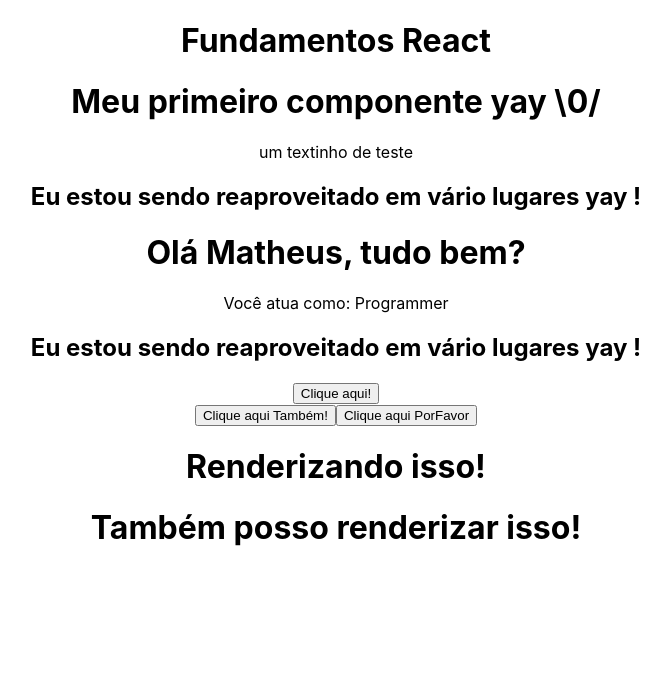
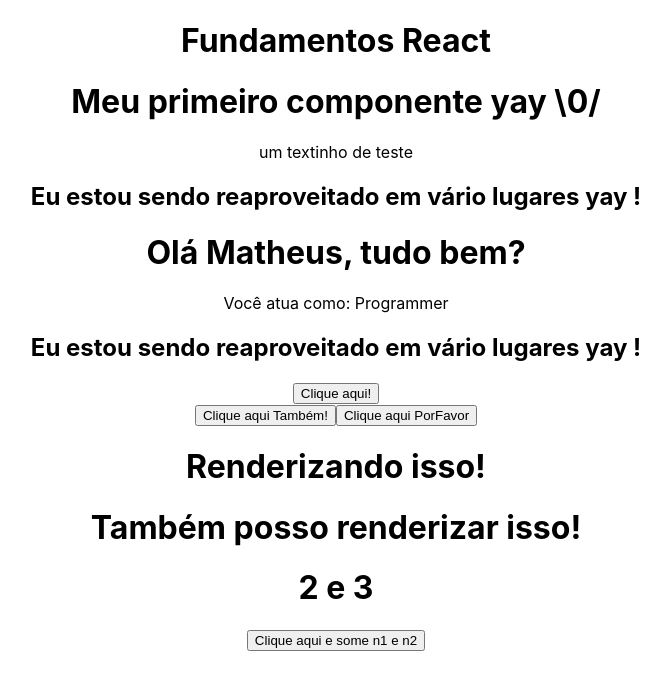
Before and after one commit to Vitoria-Cardoso/LearningReact, a React (Create React App) app in the folder 2_fundamentos/fundamentos/: page / in a window 1280 px wide. Shown: the top 690 px of the page, without its empty margins (304-974 px from the left). Built offline with nearby package versions, Linux system fonts and the light colour scheme.

Commit message:
Desafio 2

```diff
--- a/2_fundamentos/fundamentos/src/App.js
+++ b/2_fundamentos/fundamentos/src/App.js
@@ -3,6 +3,7 @@
 import MyComponent from './components/MyComponent'
 import TemplateExpressions from './components/TemplateExpressions'
 import Events from './components/Events'
+import Challenge from './components/Challenge'
 
 // style CSS
 import './App.css'
@@ -15,6 +16,7 @@
       <TemplateExpressions />
       <MyComponent />
       <Events />
+      <Challenge />
     </div>
   )
 }
--- /dev/null
+++ b/2_fundamentos/fundamentos/src/components/Challenge.js
@@ -0,0 +1,20 @@
+const Challenge = () => {
+  //Declara n1 e n2 e efetua a soma deles para o botao
+  const n1 = 2
+  const n2 = 3
+  const handleSoma = e => {
+    console.log(n1 + n2)
+  }
+
+  return (
+    <div>
+      {/* Mostra n1 e n2 e faz o evento de clique do botão de soma de n1 e n2 */}
+      <h1>
+        {n1} e {n2}
+      </h1>
+      <button onClick={handleSoma}>Clique aqui e some n1 e n2</button>
+    </div>
+  )
+}
+
+export default Challenge
```
